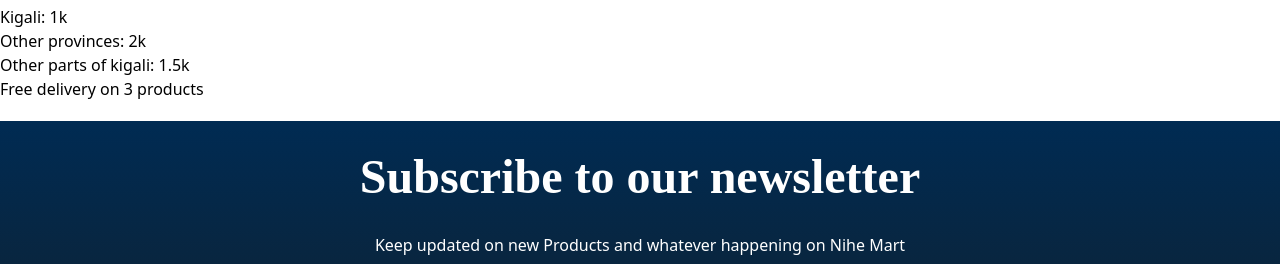
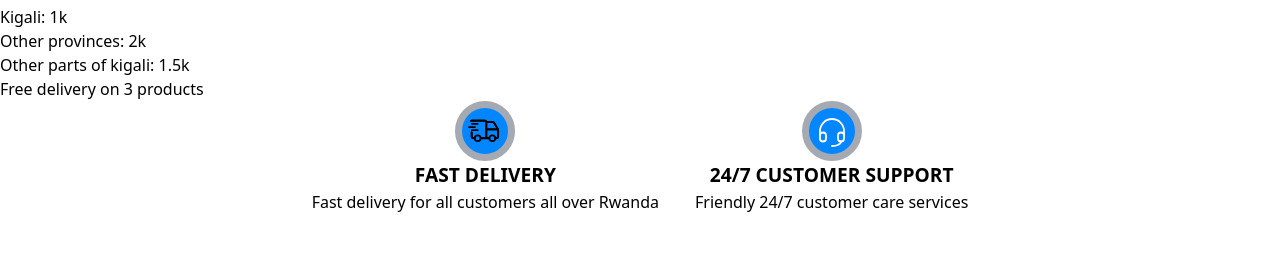
Before and after one commit to RUKUNDO-Prince/nihemart, a React (Vite) app in the folder client/: page /about in a window 1280 px wide. Shown: the part 1183-1447 px from the top of the page. Built offline with nearby package versions, Linux system fonts and the light colour scheme.

Commit message:
added the cta in the about

```diff
--- a/client/src/components/index.js
+++ b/client/src/components/index.js
@@ -21,5 +21,5 @@ export {
     Cta,
     Heading,
     SubHeading,
-    ProductsList
+    ProductsList,
 }
--- a/client/src/pages/About.jsx
+++ b/client/src/pages/About.jsx
@@ -1,5 +1,6 @@
 import React from "react";
 import { about } from "../assets";
+import { Cta } from "../components";
 
 const About = () => {
   return (
@@ -47,6 +48,7 @@ const About = () => {
         </div>
         <div></div>
       </div>
+      <Cta />
     </div>
   );
 };
```
